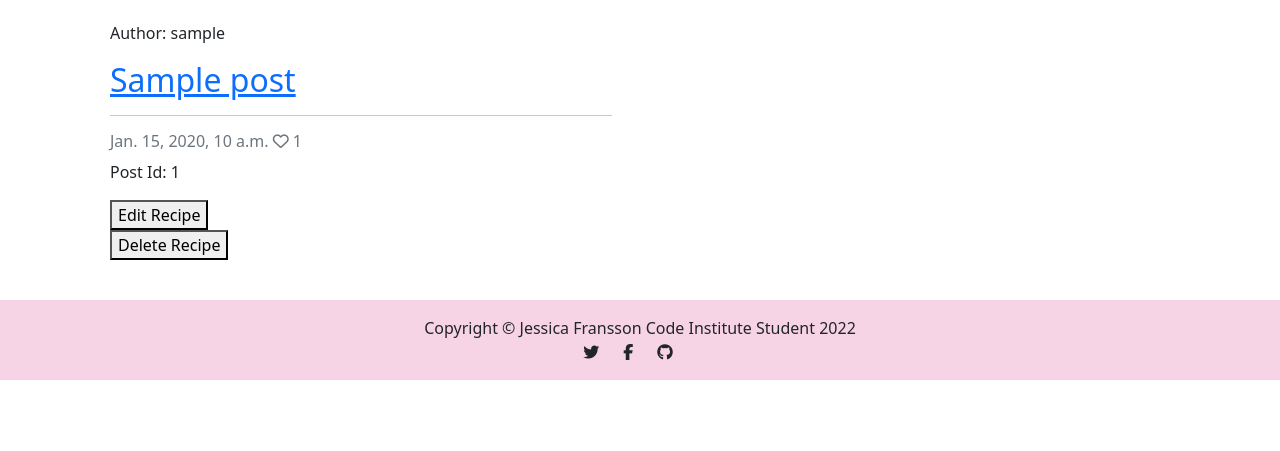
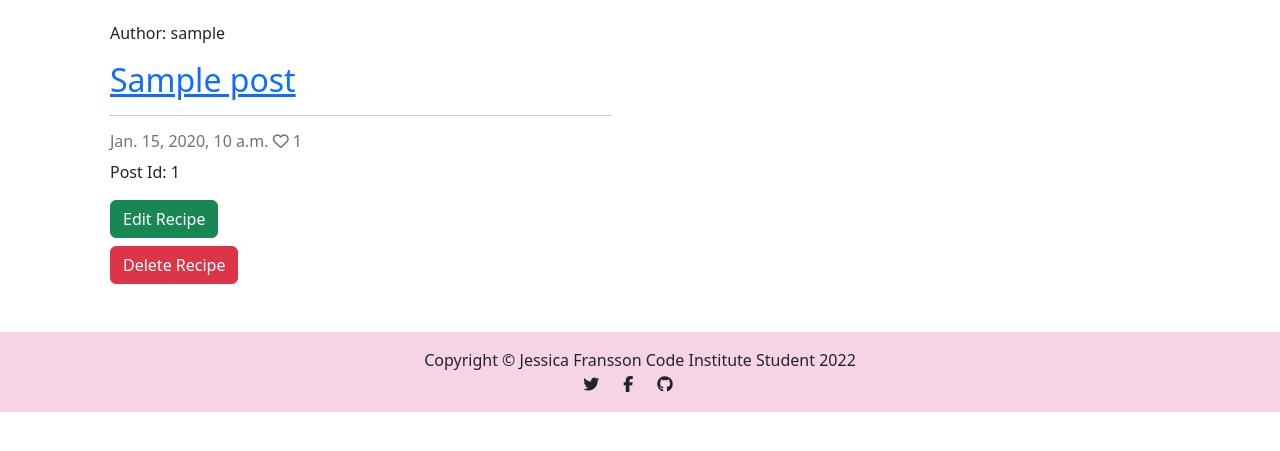
Before and after one commit to jessicafransson/bake-me-a-cake, a Django app: page / in a window 1280 px wide. Shown: the part 159-610 px from the top of the page. Run offline with Django 3.2, Linux system fonts and the light colour scheme; tables that the repository leaves empty hold one stand-in row (values such as "Sample post"); some libraries are stand-ins or nearby versions; some web fonts are replaced.

Commit message:
update alert on buttons

```diff
--- a/templates/delete_recipe.html
+++ b/templates/delete_recipe.html
@@ -13,9 +13,9 @@
                 {% csrf_token %}
                 <!-- This is the button for actually deleting the recipe, or for user to click back to main page-->
                 <p>Are you sure you want to delete this recipe "{{object}}"??</p>
-				<a class='btn' href="{% url 'home' %}">No, don't delete!</a>
+				<a class='btn btn-info' href="{% url 'home' %}">No, don't delete!</a>
 				<input type="submit" value="Confirm">
-			</form>
+			</form></button>
 
 		</div>
 	</div>
--- a/templates/index.html
+++ b/templates/index.html
@@ -32,8 +32,8 @@
                             <p class="card-text text-muted h6">{{ post.created_on}} <i class="far fa-heart"></i>
                                 {{ post.number_of_likes }}</p>
                                 <p> Post Id: {{ post.id }} </p>
-                                <form action="{% url 'update_recipe' post.id %}" method="get"><button>Edit Recipe</button></form>
-                                <form action="{% url 'delete_recipe' post.id %}" method="get"><button>Delete Recipe</button></form>
+                                <form action="{% url 'update_recipe' post.id %}" method="get"><button class="btn btn-secondary right mb-2 btn-success">Edit Recipe</button></form>
+                                <form action="{% url 'delete_recipe' post.id %}" method="get"><button class="btn btn-secondary right mb-2 btn-danger">Delete Recipe</button></form>
                             {% if user.is_authenticated %}
                             {% endif %}
                         </div>
--- a/templates/update_recipe.html
+++ b/templates/update_recipe.html
@@ -20,7 +20,7 @@
         <form class="signup" id="create_recipe_form" method="post" enctype="multipart/form-data">
             {% csrf_token %}
             {{ form.as_p | safe }}
-            <button class="btn btn-secondary right mb-2" type="submit" value="Save">Save changes</button>
+            <button class="btn btn-secondary right mb-2 btn-success" type="submit" value="Save">Save changes</button>
         </form>
     </div>
 </div>
```
